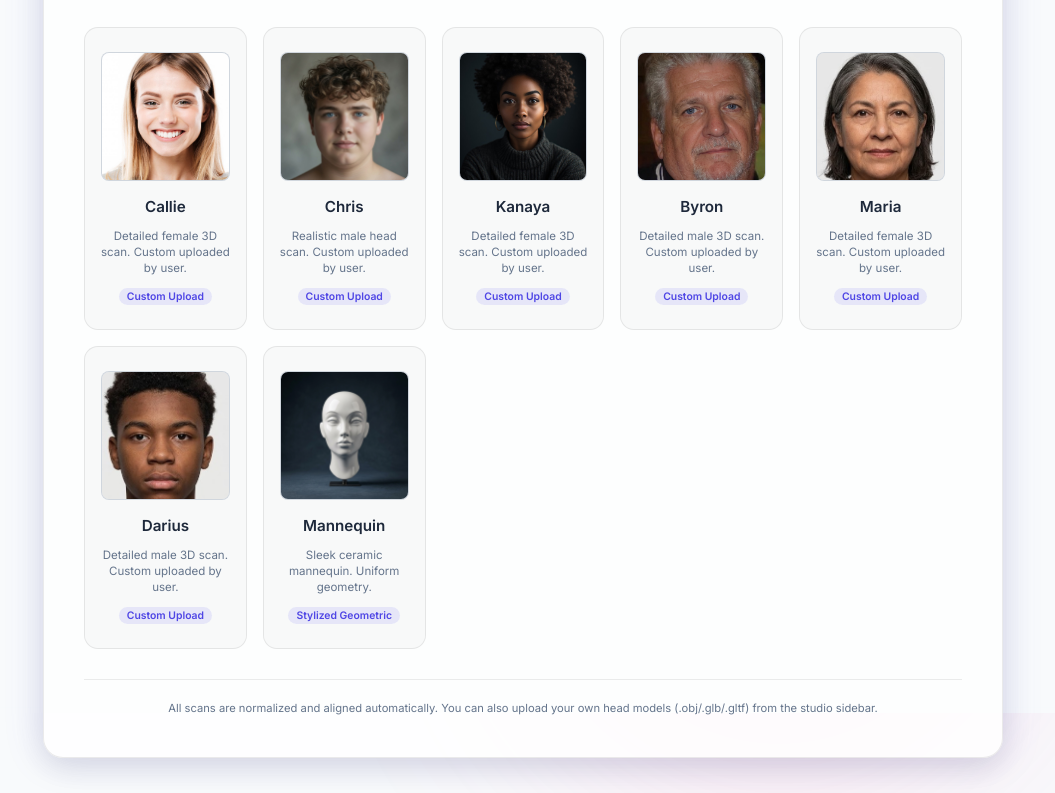
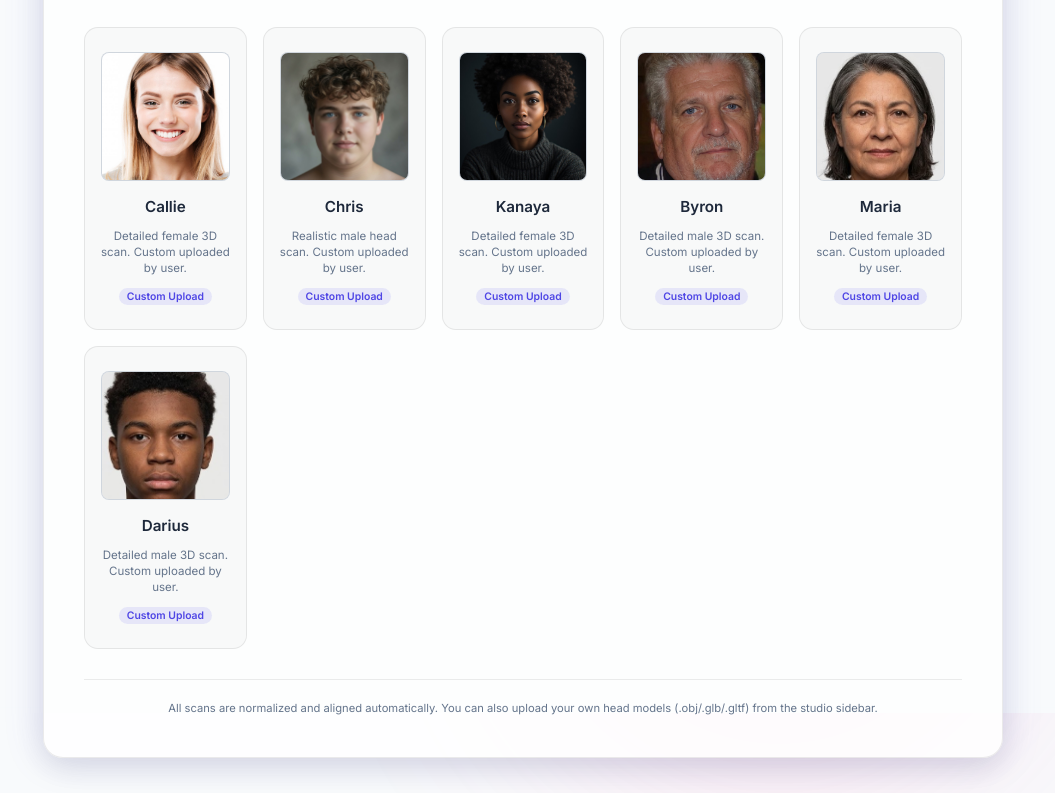
Before and after one commit to jamesbrentlingeriv-spec/3d, a website: page index.html in a window 1280 px wide. Shown: the part 87-880 px from the top of the page, without its empty margins (117-1172 px from the left). Drawn offline with Linux system fonts and the light colour scheme; a script that the page names is missing.

Commit message:
Remove mannequin head option from selection menu and delete preview image

```diff
--- a/index.html
+++ b/index.html
@@ -483,12 +483,6 @@
           <p>Detailed male 3D scan. Custom uploaded by user.</p>
           <span class="head-card-author">Custom Upload</span>
         </div>
-        <div class="head-card" data-head="mannequin">
-          <img class="head-card-preview" src="mannequin_preview.png" alt="Mannequin Face Model Preview">
-          <h3>Mannequin</h3>
-          <p>Sleek ceramic mannequin. Uniform geometry.</p>
-          <span class="head-card-author">Stylized Geometric</span>
-        </div>
       </div>
 
       <p class="modal-footer">All scans are normalized and aligned automatically. You can also upload your own head models (.obj/.glb/.gltf) from the studio sidebar.</p>
```
Also changed, not shown: mannequin_preview.png (deleted).
